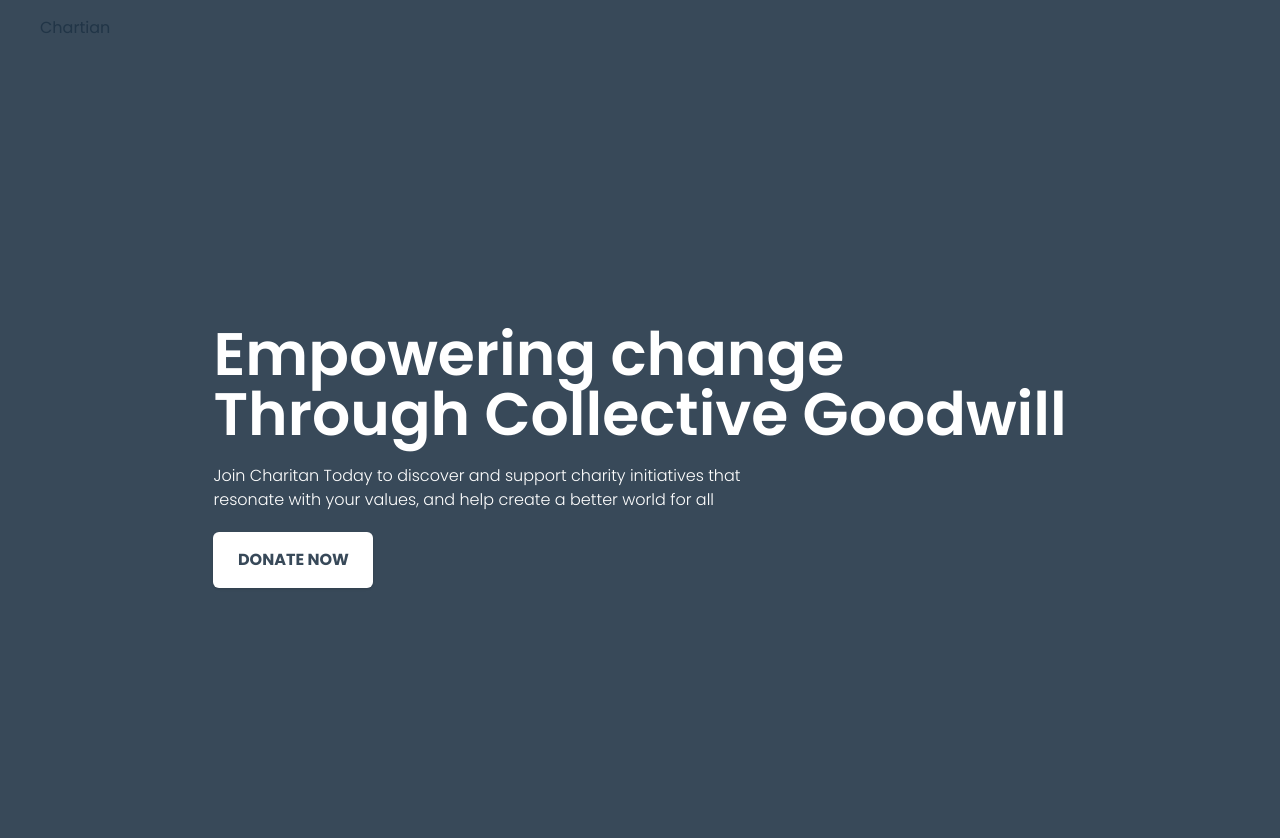
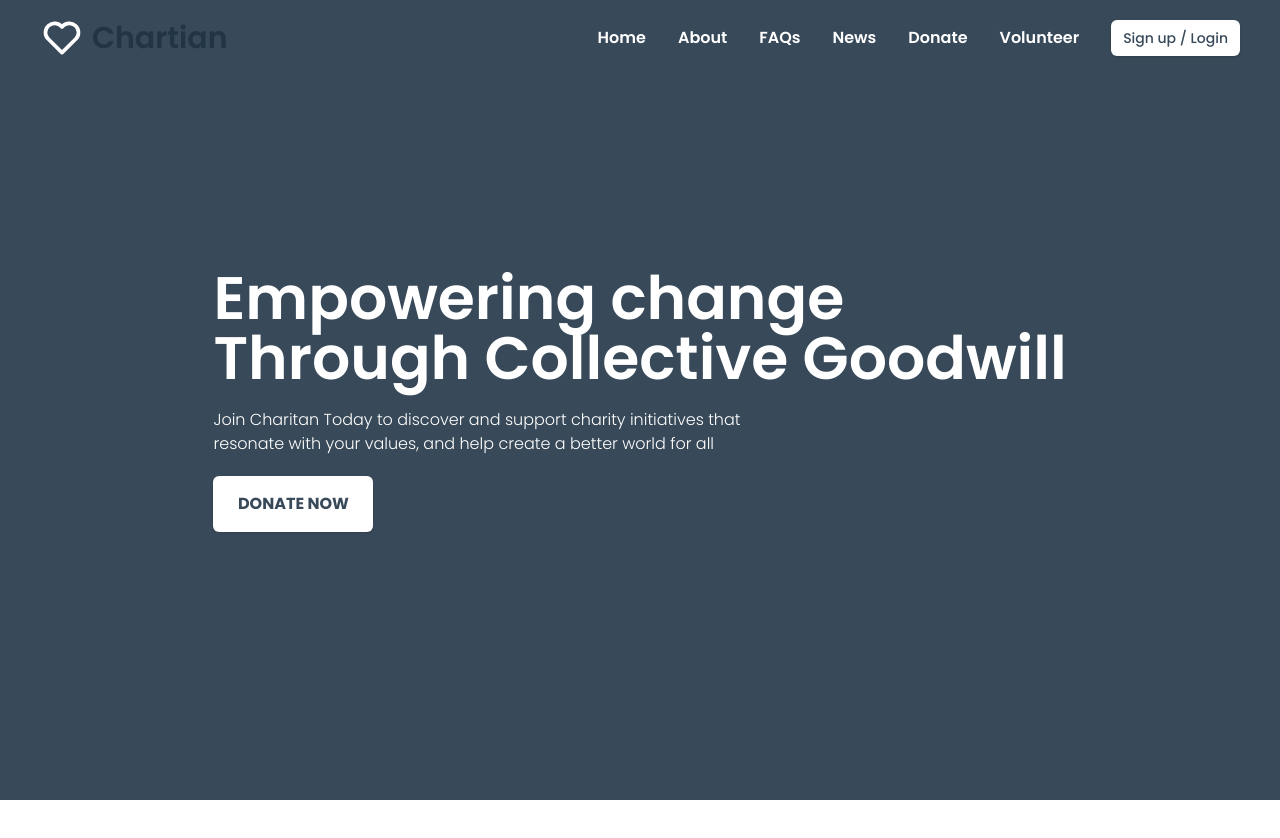
Before and after one commit to Dragon-Squad/team-A-Frontend, a React (Vite) app: page / in a window 1280 px wide. Shown: the top 838 px of the page. After the commit the page ends 800 px from the top, so only its background shows below. Built offline with nearby package versions, Linux system fonts and the light colour scheme.

Commit message:
feat: responsive navigation bar

```diff
--- a/src/components/ui/navigation-bar.tsx
+++ b/src/components/ui/navigation-bar.tsx
@@ -1,14 +1,58 @@
-import React from "react";
+import React, { useState } from "react";
+import { IconHeart, IconMenu3, IconX } from "@tabler/icons-react";
+import { Button } from "./button";
 
-function NavigationBar() {
+interface Link {
+  name: string;
+  link: string;
+}
+
+const NavigationBar: React.FC = () => {
+  const Links: Link[] = [
+    { name: "Home", link: "/" },
+    { name: "About", link: "/" },
+    { name: "FAQs", link: "/" },
+    { name: "News", link: "/" },
+    { name: "Donate", link: "/" },
+    { name: "Volunteer", link: "/" },
+  ];
+
+  let [isOpen, setIsOpen] = useState(false);
   return (
-    <div className="shadow-md w-full bg-primary-midnight-blue">
-      <div className="md:px-10 py-4 px-7">
-        {/*logo Icon */}
-        <div>Chartian</div>
+    <div className="w-full bg-primary-midnight-blue fixed top-0 left-0">
+      <div className="md:px-10 py-4 px-7 md:flex justify-between items-center bg-primary-midnight-blue">
+        {/* Logo */}
+        <div className="flex text-3xl cursor-pointer items-center gap-2">
+          <IconHeart className="w-11 h-11 text-white" />
+          <span className="font-semibold">Chartian</span>
+        </div>
+        {/* Menu Icon */}
+        <div
+          onClick={() => setIsOpen(!isOpen)}
+          className="w-7 h-7 absolute right-8 top-6 cursor-pointer md:hidden"
+        >
+          {isOpen ? <IconX /> : <IconMenu3 />}
+        </div>
+        {/* Navigation Links */}
+        <ul
+          className={`md:flex md:items-center md:static absolute left-0 w-full transition-all duration-500 ease-in bg-primary-midnight-blue ${
+            isOpen ? "top-12" : "hidden"
+          } md:flex-row md:space-x-8 md:z-auto z-[-1] small-mobile:pl-9 small-mobile:pb-10 md:justify-end`}
+        >
+          {Links.map((link, index) => (
+            <li className="font-semibold my-7 md:my-0 md:ml-8" key={index}>
+              <a href={link.link} className="text-white">
+                {link.name}
+              </a>
+            </li>
+          ))}
+          <Button className="bg-white text-primary-midnight-blue py-1 px-3 md:ml-8">
+            Sign up / Login{" "}
+          </Button>
+        </ul>
       </div>
     </div>
   );
-}
+};
 
 export default NavigationBar;
```
Also changed, not shown: 1 other file (tests, documents, lock files or other folders).
